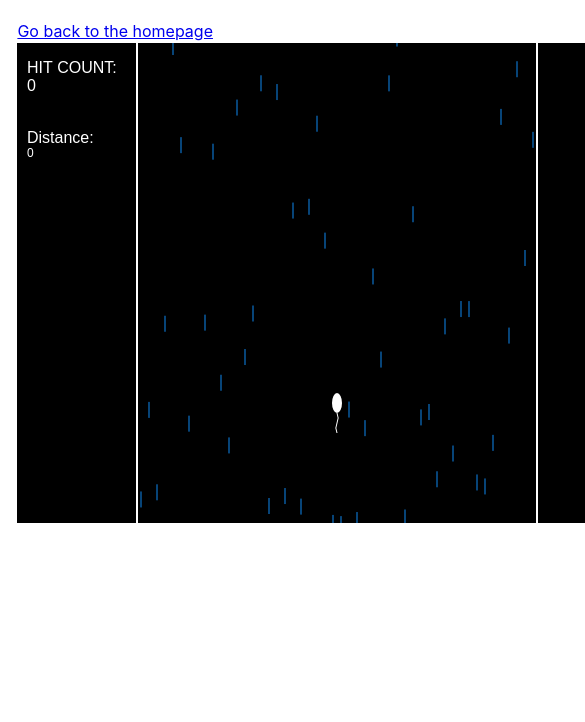
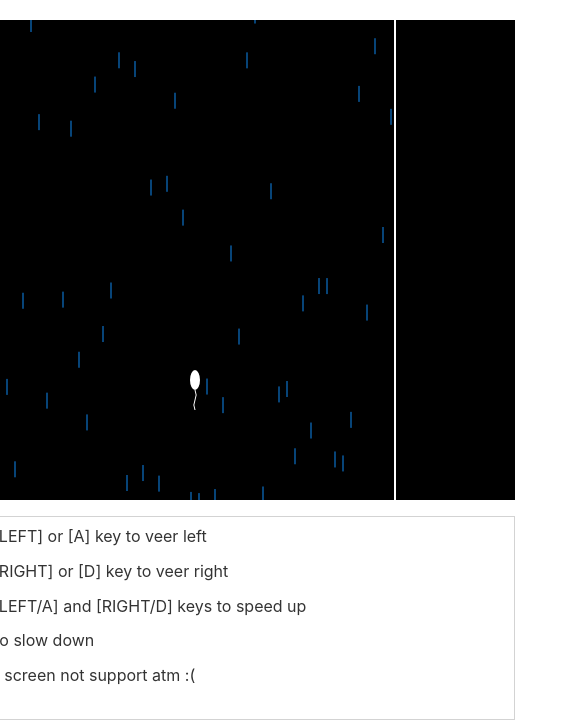
Before and after one commit to darthrellimnad/haukenaut-blog, a Gatsby site: page /lil-swimmer in a window 390 px wide. Shown: the part 152-874 px from the top of the page, 585 px wide, since content can reach past the window. Built offline with nearby package versions, Linux system fonts and the light colour scheme; Gatsby itself is replaced by a stand-in of ours.

Commit message:
responsive design improvements for lil-swimmer page. added alternate keys for left/right controls (A and D)

```diff
--- a/src/components/LilSwimmer/LilSwimmer.js
+++ b/src/components/LilSwimmer/LilSwimmer.js
@@ -9,25 +9,25 @@ import ObstacleLayer from "./ObstacleLayer"
 import * as Consts from "./consts"
 
 const getKeyDownCallback = player => event => {
-  const { keyCode } = event
-  switch (keyCode) {
-    case 37: {
-      // "LEFT"
+  const { code } = event
+  switch (code) {
+    case "KeyA":
+    case "ArrowLeft": {
       player.leftDown = true
       return
     }
-    case 39: {
-      // "RIGHT"
+    case "KeyD":
+    case "ArrowRight": {
       player.rightDown = true
       return
     }
-    case 90: {
-      // Z (test key)
+    case "KeyZ": {
+      // (test key)
       player.onZDown()
       return
     }
-    case 88: {
-      // X (testKey)
+    case "KeyX": {
+      // (testKey)
       player.onXDown()
       return
     }
@@ -38,15 +38,15 @@ const getKeyDownCallback = player => event => {
 }
 
 const getKeyUpCallback = player => event => {
-  const { keyCode } = event
-  switch (keyCode) {
-    case 37: {
-      // LEFT
+  const { code } = event
+  switch (code) {
+    case "KeyA":
+    case "ArrowLeft": {
       player.leftDown = false
       return
     }
-    case 39: {
-      // RIGHT
+    case "KeyD":
+    case "ArrowRight": {
       player.rightDown = false
       return
     }
@@ -98,7 +98,7 @@ const LilSwimmer = () => {
   })
 
   return (
-    <div style={{ width: "100%", position: "relative" }}>
+    <div style={{ width: "100%", height: "480px", position: "relative" }}>
       <canvas ref={canvasRef} width="640" height="480"></canvas>
     </div>
   )
--- a/src/pages/lil-swimmer.js
+++ b/src/pages/lil-swimmer.js
@@ -1,46 +1,23 @@
 import React from "react"
 import { Link } from "gatsby"
 import LilSwimmer from "../components/LilSwimmer"
-
 import Layout from "../components/layout"
 import SEO from "../components/seo"
+import $s from "./lil-swimmer.module.css"
 
 const SecondPage = () => (
   <Layout>
     <SEO title="Lil Swimmer" />
     <h1>LilSwimmer</h1>
-    <Link to="/">Go back to the homepage</Link>
-    <div
-      style={{
-        display: "grid",
-        gridTemplateColumns: "640px auto",
-        gridTemplateRows: "auto",
-        gridColumnGap: "1rem",
-        marginBottom: "1rem",
-      }}
-    >
-      <div
-        style={{
-          gridColumnStart: 1,
-          gridColumnEnd: 2,
-          gridRowStart: 1,
-          gridRowEnd: 2,
-        }}
-      >
+    <div className={$s.gameGrid}>
+      <div className={$s.game}>
         <LilSwimmer />
       </div>
-      <div
-        style={{
-          gridColumnStart: 2,
-          gridColumnEnd: 3,
-          gridRowStart: 1,
-          gridRowEnd: 2,
-        }}
-      >
+      <div className={$s.controls}>
         <ul>
-          <li>Hold down [LEFT] key to veer left</li>
-          <li>Hold down [RIGHT] key to veer right</li>
-          <li>Hold down [LEFT] and [RIGHT] keys to speed up</li>
+          <li>Hold down [LEFT] or [A] key to veer left</li>
+          <li>Hold down [RIGHT] or [D] key to veer right</li>
+          <li>Hold down [LEFT/A] and [RIGHT/D] keys to speed up</li>
           <li>Do nothing to slow down</li>
           <li>Sorry, touch screen not support atm :(</li>
         </ul>
@@ -56,6 +33,7 @@ const SecondPage = () => (
           </Link>
         </li>
       </ul>
+      <Link to="/">Go back to the homepage</Link>
     </div>
   </Layout>
 )
--- /dev/null
+++ b/src/pages/lil-swimmer.module.css
@@ -0,0 +1,46 @@
+.gameGrid {
+  justify-content: center;
+  display: grid;
+  grid-template-columns: 640px auto;
+  grid-template-rows: auto;
+  grid-column-gap: 1rem;
+  margin-bottom: 1rem;
+}
+
+.game {
+  grid-column-start: 1;
+  grid-column-end: 2;
+  grid-row-start: 1;
+  grid-row-end: 2;
+}
+
+.controls {
+  grid-column-start: 2;
+  grid-column-end: 3;
+  grid-row-start: 1;
+  grid-row-end: 2;
+  border: 1px solid lightgrey;
+  padding: 0.5rem;
+}
+
+@media (max-width: 900px) {
+  .gameGrid {
+    display: grid;
+    grid-template-columns: 640px;
+    grid-template-rows: 480px auto;
+    grid-column-gap: 0rem;
+    grid-row-gap: 1rem;
+    margin-bottom: 1rem;
+  }
+
+  .game {
+    grid-column-start: 1;
+    grid-row-start: 1;
+    grid-row-end: 2;
+  }
+
+  .controls {
+    grid-column-start: 1;
+    grid-row-start: 2;
+  }
+}
```
